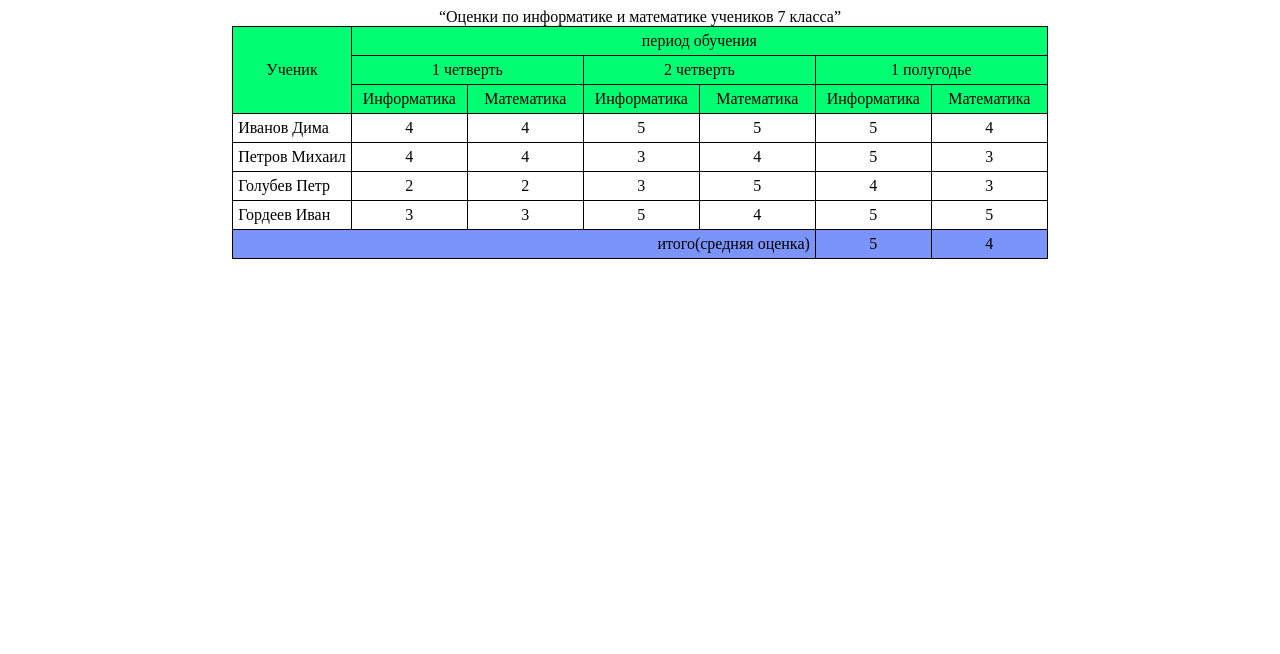
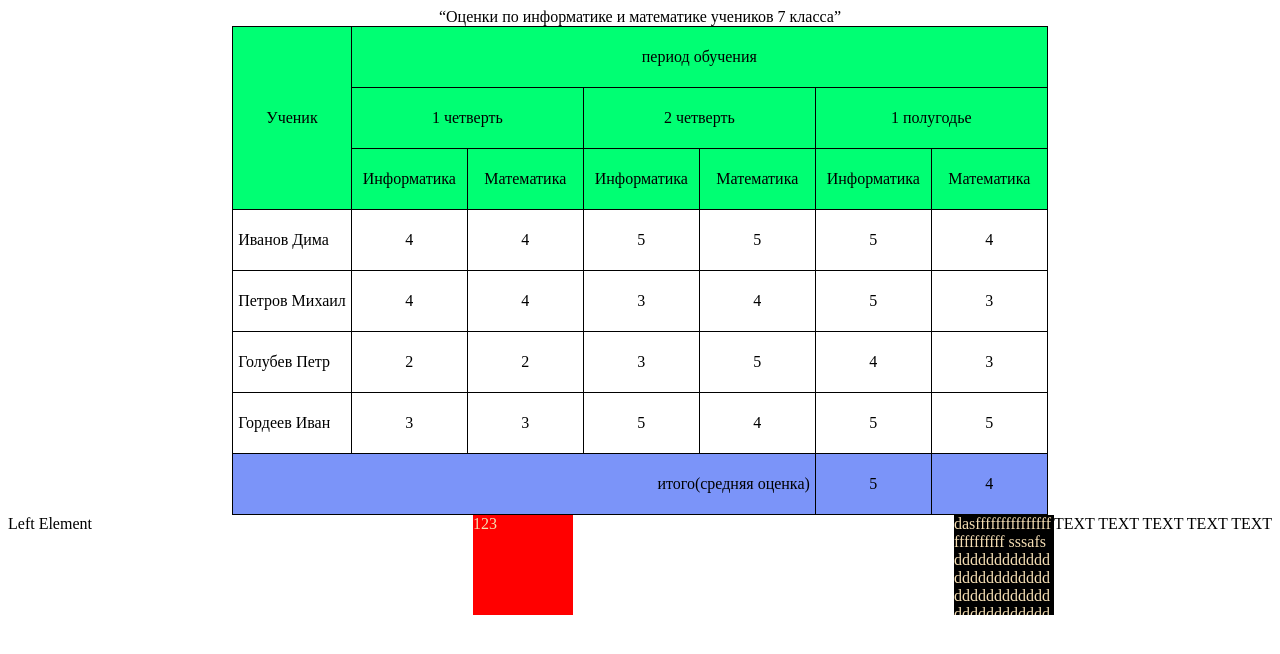
Before and after one commit to kino1ol/KonstantinLearning, a plain HTML site: page Forms/tabliza.html in a window 1280 px wide. Drawn offline with Linux system fonts and the light colour scheme.

Commit message:
classwork

```diff
--- a/Forms/table.css
+++ b/Forms/table.css
@@ -39,3 +39,32 @@
 .class:hover {
 
 }
+
+.div1, .div2 {
+    width: 100px;
+    height: 100px;
+    color: wheat;
+}
+
+.parentDiv {
+    display: flex;
+}
+
+.div1 {
+    background-color: red;
+    margin-bottom: 30px;
+    display: table-cell;
+    vertical-align: bottom;
+    margin: auto;
+}
+
+.div2 {
+    background-color: black;
+    word-break: break-all;
+    overflow-x:hidden;
+    display: inline-block;
+}
+
+td {
+    height: 50px;
+}
--- a/Forms/tabliza.html
+++ b/Forms/tabliza.html
@@ -71,5 +71,11 @@
             <td class="ozenki">4</td>
         </tr>
     </table>
+    <div class="parentDiv">
+        <div>Left Element</div>
+        <div class="div1">123</div>
+        <div class="div2">dasfffffffffffffffffffffffff sssafsddddddddddddddddddddddddddddddddddddddddddddddddddddddddddddddddddddddddddddddddddddddddddddddddddddddddddddddddddddddddddddddd</div>
+        <span>TEXT TEXT TEXT TEXT TEXT</span>
+    </div>
 </body>
 </html>
```
